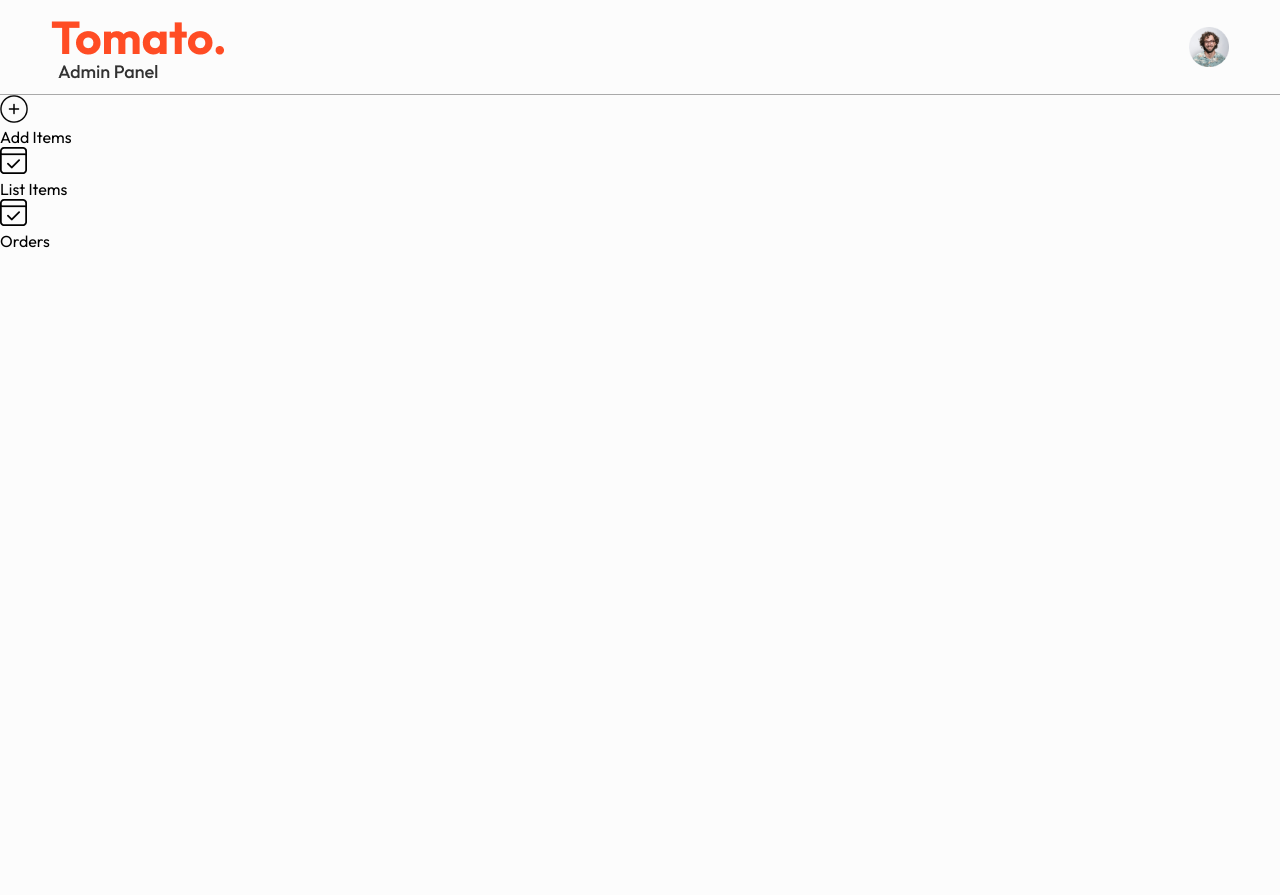
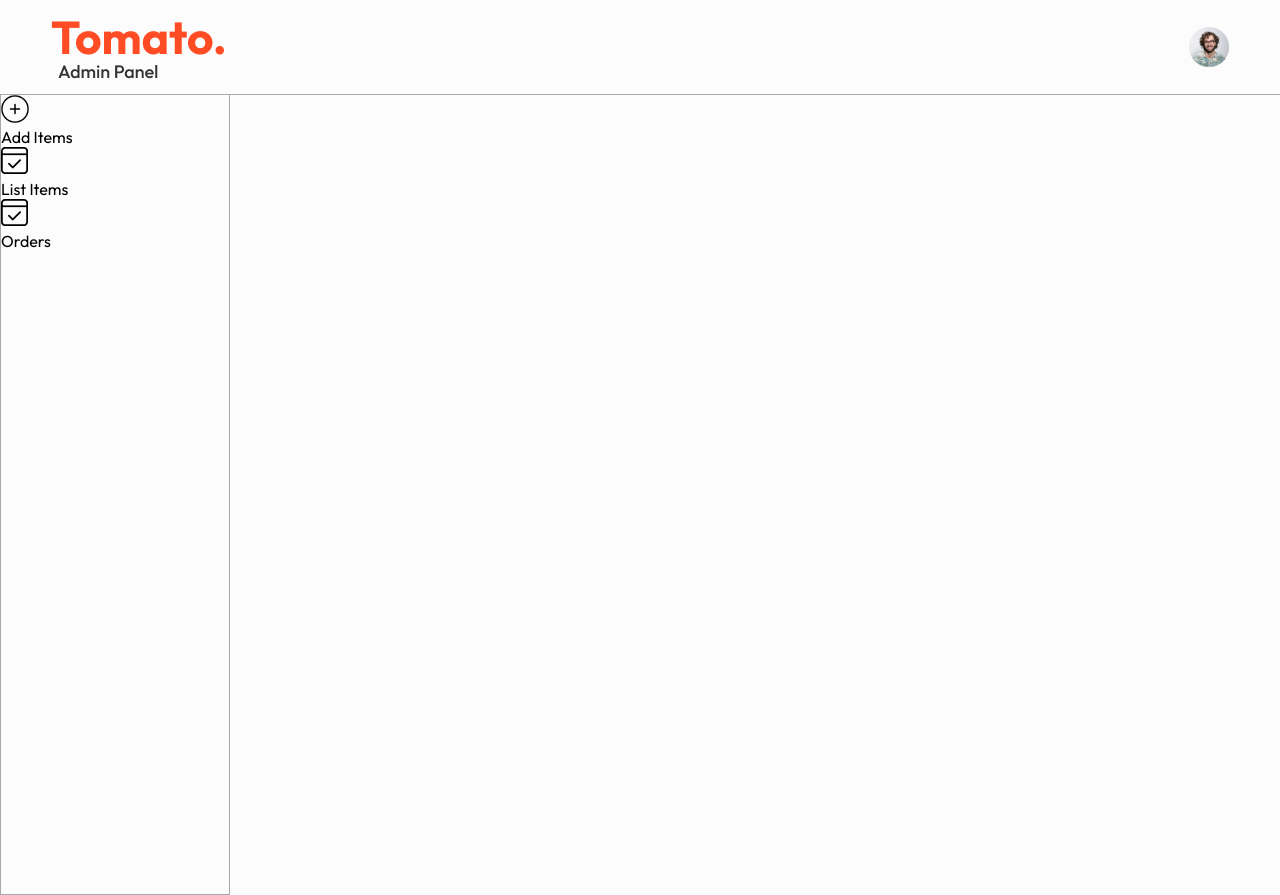
Before and after one commit to UdayChaudhary1/food-delivery-app, a React (Vite) app in the folder admin/: page / in a window 1280 px wide. Before the commit the page ends 800 px from the top, so only its background shows below. Built offline with nearby package versions, Linux system fonts and the light colour scheme.

Commit message:
Add layout of the sidebar

```diff
--- a/admin/src/components/Sidebar/Sidebar.css
+++ b/admin/src/components/Sidebar/Sidebar.css
@@ -0,0 +1,6 @@
+.sidebar{
+  width: 18%;
+  min-height: 100vh;
+  border: 1.5px solid #a9a9a9;
+  border-top: 0;
+}
```
